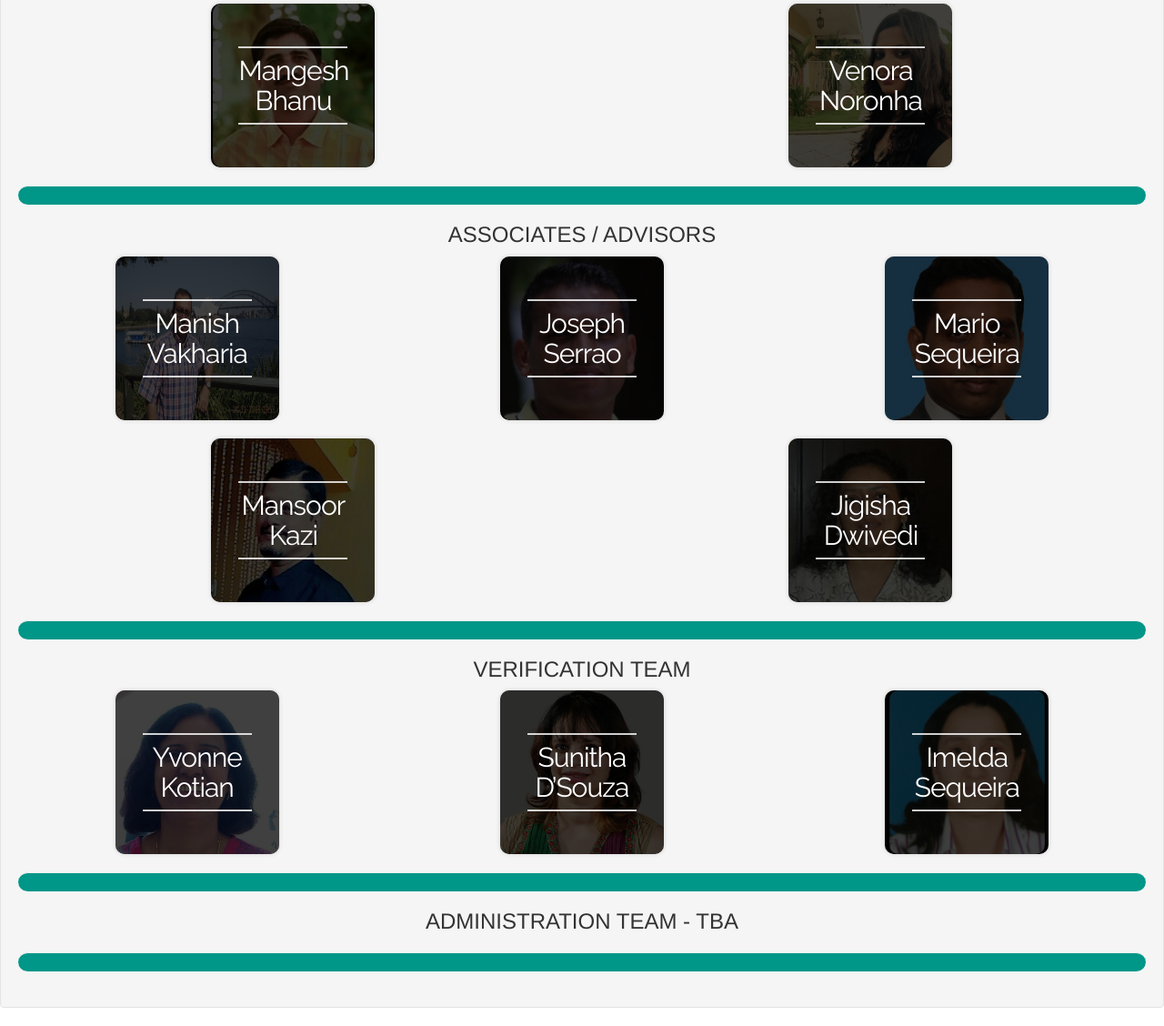
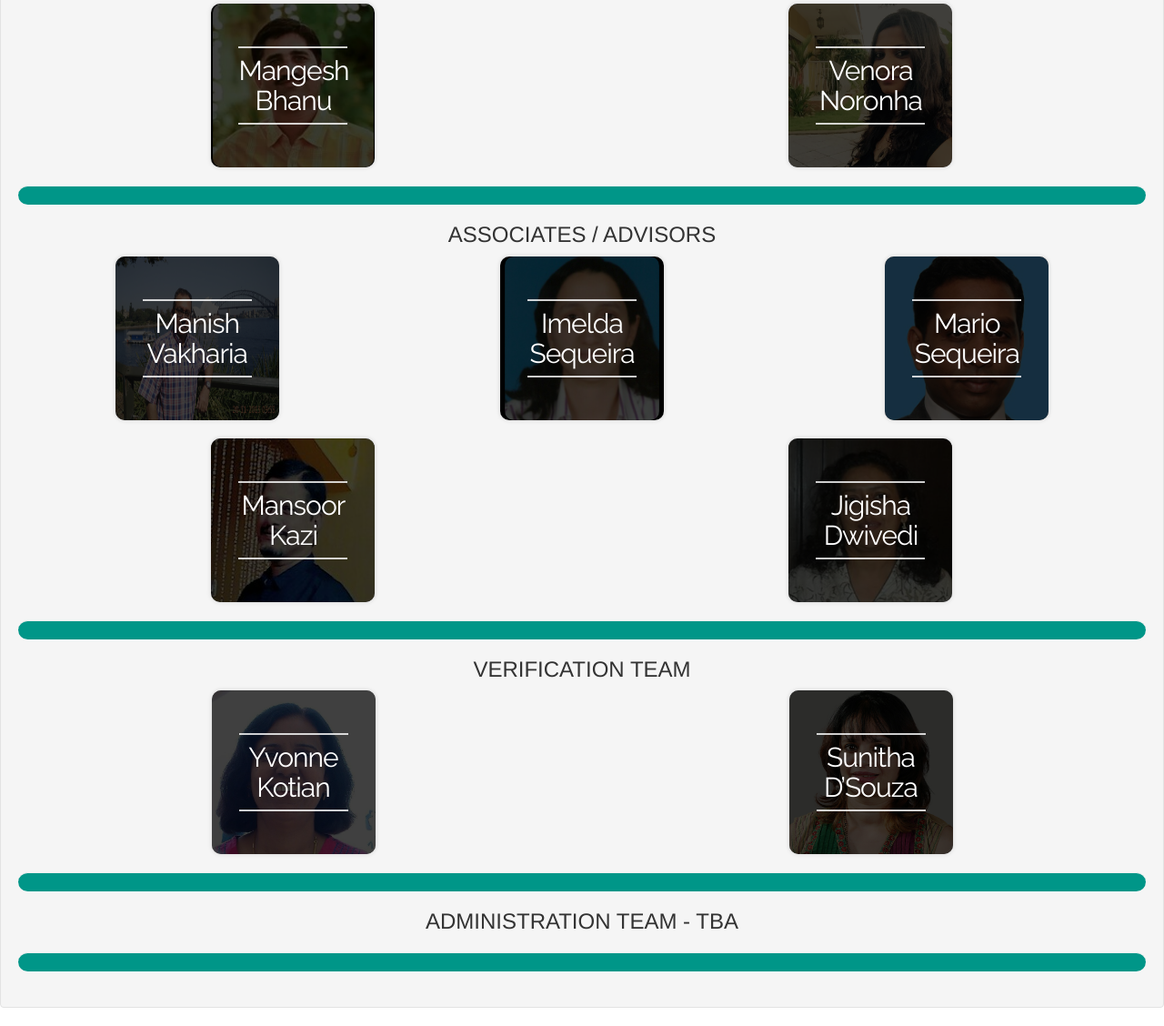
Before and after one commit to caje731/helpinghands, a Django app: page /people/ in a window 1280 px wide. Shown: the part 782-1910 px from the top of the page at 91% size. Run offline with Django 3.2, Linux system fonts and the light colour scheme; some libraries are stand-ins or nearby versions.

Commit message:
#145685174780656 Replace Joseph Serrao with Imelda

```diff
--- a/donations/templates/donations/nav_bar/people.html
+++ b/donations/templates/donations/nav_bar/people.html
@@ -105,9 +105,9 @@
 	</div>
 	<div class="col-md-4">
 		<figure class="snip1091 navy center-block">
-			<img class="img-responsive center-block" src="{% static "donations/img/people/JosephSerrao.jpg" %}" alt="Joseph Serrao"/>
+			<img class="img-responsive center-block" src="{% static "donations/img/people/ImeldaSequeira.jpg" %}" alt="Imelda Sequeira"/>
 			<figcaption>
-		    	<h2>Joseph <span>Serrao</span></h2>
+		    	<h2>Imelda <span>Sequeira</span></h2>
 		  	</figcaption>
 		</figure>
 	</div>
@@ -142,7 +142,7 @@
 <hr>
 <h3 class="text-center">VERIFICATION TEAM</h3>
 <div class="row">
-	<div class="col-md-4 ">
+	<div class="col-md-6 ">
 		<figure class="snip1091 navy center-block">
 			<img class="img-responsive center-block" src="{% static "donations/img/people/YvonneKotian.jpg" %}" alt="Yvonne Kotian"/>
 			<figcaption>
@@ -150,19 +150,11 @@
 		  	</figcaption>
 		</figure>
 	</div>
-	<div class="col-md-4">
+	<div class="col-md-6">
 		<figure class="snip1091 navy center-block">
 			<img class="img-responsive center-block" src="{% static "donations/img/people/SunithaDsouza.jpg" %}" alt="Sunitha D’Souza"/>
 			<figcaption>
 		    	<h2>Sunitha  <span>D’Souza</span></h2>
-		  	</figcaption>
-		</figure>
-	</div>
-	<div class="col-md-4">
-		<figure class="snip1091 navy center-block">
-			<img class="img-responsive center-block" src="{% static "donations/img/people/ImeldaSequeira.jpg" %}" alt="Imelda Sequeira"/>
-			<figcaption>
-		    	<h2>Imelda <span>Sequeira</span></h2>
 		  	</figcaption>
 		</figure>
 	</div>
```
